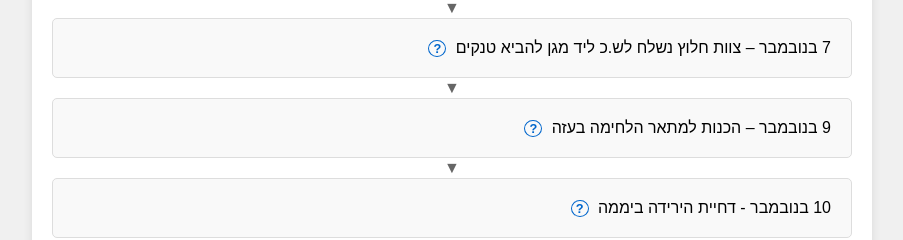
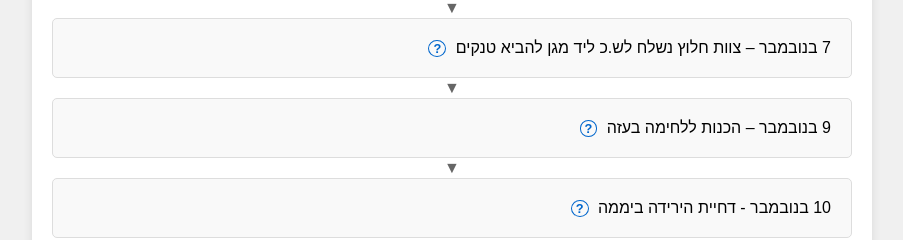
Before and after one commit to tools-by-rotem/swords-of-Iron, a plain HTML site: page index.html in a window 1280 px wide. Shown: the part 910-1150 px from the top of the page, without its empty margins (188-1091 px from the left). Drawn offline with Linux system fonts and the light colour scheme.

Commit message:
Update index.html
shortened sentence

```diff
--- a/index.html
+++ b/index.html
@@ -163,7 +163,7 @@
         </div>
 
         <div class="event">
-            9 בנובמבר – הכנות למתאר הלחימה בעזה
+            9 בנובמבר – הכנות ללחימה בעזה
             <span class="tooltip"><span class="tooltip-icon">?</span>
                 <span class="tooltiptext">התקנת פלטות גחון ושיני חזיר על הטנקים</span>
             </span>
```
